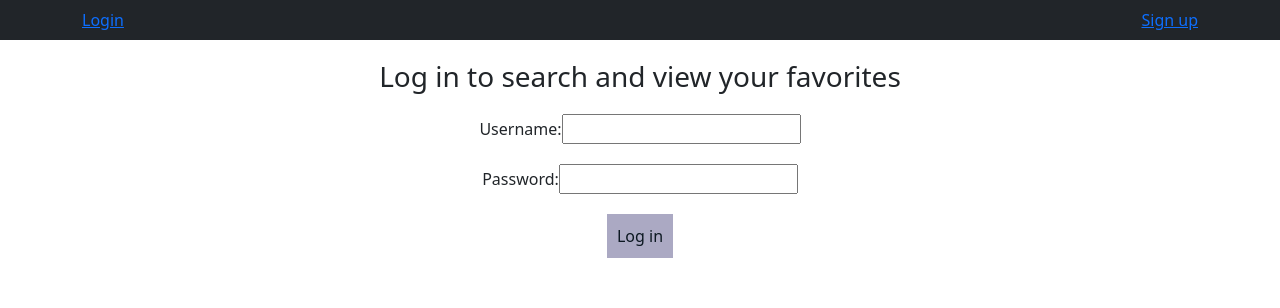
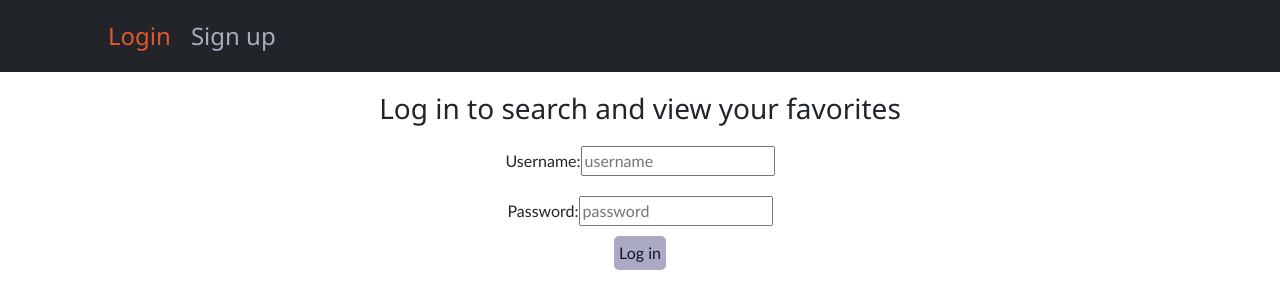
Before and after one commit to sophienewell/art-finder, a React (Create React App) app: page /login in a window 1280 px wide. Shown: the top 308 px of the page. Built offline with nearby package versions, Linux system fonts and the light colour scheme; no server answers.

Commit message:
adds bootstrap

```diff
--- a/package.json
+++ b/package.json
@@ -9,6 +9,7 @@
     "@testing-library/user-event": "^13.5.0",
     "bcrypt": "^5.0.1",
     "bootstrap": "^5.1.3",
+    "bootstrap-icons": "^1.8.1",
     "cookie-parser": "^1.4.6",
     "dotenv": "^16.0.0",
     "express": "^4.17.3",
--- a/src/App.css
+++ b/src/App.css
@@ -1,22 +1,30 @@
+* {
+  font-family: "Gill Sans", "Gill Sans MT", Calibri, "Trebuchet MS", sans-serif;
+}
+
 .nav {
   background-color: #0c1821;
   height: 50px;
 }
 
+.margin-right {
+  margin-right: auto;
+}
+
 .link {
-  background-color: white;
-  color: black;
+  color: #aba9c3;
   font-size: 18pt;
   margin: 10px;
   text-align: center;
+  text-decoration: none;
 }
 
 .active {
-  background-color: rgb(206, 184, 184);
-  color: black;
+  color: #e4572e;
   font-size: 18pt;
   margin: 10px;
   text-align: center;
+  text-decoration: none;
 }
 
 .text-blue {
@@ -27,11 +35,15 @@
   color: #e4572e;
 }
 
-.on-view {
+.lucida-sans {
   font-size: 10pt;
   font-weight: bold;
   font-family: "Lucida Sans", "Lucida Sans Regular", "Lucida Grande",
     "Lucida Sans Unicode", Geneva, Verdana, sans-serif;
+}
+
+.segoe {
+  font-family: "Segoe UI", Tahoma, Geneva, Verdana, sans-serif;
 }
 
 .height-200 {
@@ -69,14 +81,15 @@ button {
   display: inline-block;
   border: none;
   transition-duration: 0.4s;
-  padding: 10px;
+  padding: 5px;
   cursor: pointer;
-  border-radius: 5px;
 }
 
 .button-black {
   background-color: #0c1821;
   color: white;
+  border-radius: 5px;
+  margin: 10px;
 }
 
 .button-black:hover {
@@ -87,6 +100,8 @@ button {
 .button-lpurple {
   background-color: #aba9c3;
   color: #0c1821;
+  border-radius: 5px;
+  margin: 10px;
 }
 
 .button-lpurple:hover {
--- a/src/App.js
+++ b/src/App.js
@@ -16,6 +16,7 @@ import { connect } from "react-redux";
 import { setFavorites, setUser } from "./redux/actions";
 import useAPI from "./hooks/useAPI";
 import "bootstrap/dist/css/bootstrap.min.css";
+import "bootstrap-icons/font/bootstrap-icons.css";
 
 function App({ setFavorites, user, setUser }) {
   const { favesByUserId, verify } = useAPI();
--- a/src/components/ArtDisplay.jsx
+++ b/src/components/ArtDisplay.jsx
@@ -7,27 +7,24 @@ function ArtDisplay({ art, addFavorite, removeFavorite, isFavorite }) {
         src={`https://www.artic.edu/iiif/2/${art.imageId}/full/843,/0/default.jpg`}
         className="height-200"
       />
-      <h3>{art.title}</h3>
-      <h5 className="text-blue">
+      <h4>{art.title}</h4>
+      <h6 className="text-blue">
         {art.artist}
         <br />
         {art.date}
-      </h5>
-      <div className="on-view text-red">
+      </h6>
+      <div className="lucida-sans text-red">
         {art.onView && "Currently on View!"}
       </div>
       <div className="on-view">{art.onView && art.gallery}</div>
       {!isFavorite && (
-        <button
-          className="margin-20 fave-button :hover"
-          onClick={() => addFavorite(art)}
-        >
+        <button className="button-black" onClick={() => addFavorite(art)}>
           Add Favorite
         </button>
       )}
       {isFavorite && (
         <button
-          className="margin-20 fave-button"
+          className="button-black"
           onClick={() => removeFavorite(art.art_id)}
         >
           Remove Favorite
--- a/src/components/FavoritesPage.jsx
+++ b/src/components/FavoritesPage.jsx
@@ -17,7 +17,7 @@ function FavoritesPage({ favorites, remove, user }) {
   );
   return (
     <div>
-      <h3>Here are your favorites, {user.username}</h3>
+      <h3 className="center segoe">Here are your favorites, {user.username}</h3>
       <div className="flex-container">
         {favorites.map((val) => (
           <ArtDisplay
--- a/src/components/LoginPage.jsx
+++ b/src/components/LoginPage.jsx
@@ -34,20 +34,30 @@ function LoginPage({ setUser }) {
 
   return (
     <div className="center margin-20">
-      <h3>Log in to search and view your favorites</h3>
+      <h3 className="segoe">Log in to search and view your favorites</h3>
       <div className="center margin-20">
         <label htmlFor="username">Username:</label>
-        <input ref={usernameInput} type="text" id="username" />
+        <input
+          ref={usernameInput}
+          type="text"
+          id="username"
+          placeholder="username"
+        />
       </div>
 
       <div>
         <label htmlFor="password">Password:</label>
-        <input ref={passwordInput} type="password" id="password" />
+        <input
+          ref={passwordInput}
+          type="password"
+          id="password"
+          placeholder="password"
+        />
       </div>
-      <button className="margin-20 button-lpurple" onClick={handleLogin}>
+      <button className="button-lpurple" onClick={handleLogin}>
         Log in
       </button>
-      <h3 className="text-red">{err}</h3>
+      <h4 className="text-red">{err}</h4>
     </div>
   );
 }
--- a/src/components/Menu.jsx
+++ b/src/components/Menu.jsx
@@ -3,18 +3,20 @@ import { NavLink } from "react-router-dom";
 import { connect } from "react-redux";
 import { clearArts, clearUser } from "../redux/actions";
 import useAPI from "../hooks/useAPI";
-import { Navbar, Container } from "react-bootstrap";
+import { Navbar, Container, Nav } from "react-bootstrap";
 
 function Menu({ activeUser, clearArts, clearUser }) {
   const { logout } = useAPI();
   return (
     <Navbar bg="dark" variant="dark">
       <Container>
+        <i class="bi bi-palette"></i>
+        <Nav className="margin-right">
           {!activeUser && (
             <>
               <NavLink
                 className={({ isActive }) =>
-                (isActive ? "active" : "link") + "col-4"
+                  (isActive ? "active" : "link") + " segoe"
                 }
                 to="login"
               >
@@ -22,7 +24,7 @@ function Menu({ activeUser, clearArts, clearUser }) {
               </NavLink>
               <NavLink
                 className={({ isActive }) =>
-                (isActive ? "active" : "link") + "col-4"
+                  (isActive ? "active" : "link") + " segoe"
                 }
                 to="signup"
               >
@@ -34,7 +36,7 @@ function Menu({ activeUser, clearArts, clearUser }) {
             <>
               <NavLink
                 className={({ isActive }) =>
-                (isActive ? "active" : "link") + "col-4"
+                  (isActive ? "active" : "link") + " segoe"
                 }
                 to="search"
               >
@@ -42,7 +44,7 @@ function Menu({ activeUser, clearArts, clearUser }) {
               </NavLink>
               <NavLink
                 className={({ isActive }) =>
-                (isActive ? "active" : "link") + "col-4"
+                  (isActive ? "active" : "link") + " segoe"
                 }
                 to="favorites"
               >
@@ -50,7 +52,7 @@ function Menu({ activeUser, clearArts, clearUser }) {
               </NavLink>
               <NavLink
                 className={({ isActive }) =>
-                (isActive ? "active" : "link") + "col-4"
+                  (isActive ? "active" : "link") + " segoe"
                 }
                 to="login"
                 onClick={async () => {
@@ -63,6 +65,7 @@ function Menu({ activeUser, clearArts, clearUser }) {
               </NavLink>
             </>
           )}
+        </Nav>
       </Container>
     </Navbar>
   );
--- a/src/components/SearchPage.jsx
+++ b/src/components/SearchPage.jsx
@@ -48,11 +48,11 @@ function SearchPage({ user, favorites, add, remove, setSearch, search }) {
 
   return (
     <div>
-      <h2> Welcome, {user.username}</h2>
+      <h2 className="center segoe"> Welcome, {user.username}</h2>
       <div className="center margin-20">
         <input id="query" placeholder="search here" ref={searchInput} />
         <button
-          className="margin-20"
+          className="button-lpurple"
           onClick={() => {
             setQuery(searchInput.current.value);
           }}
--- a/src/components/SignUpPage.jsx
+++ b/src/components/SignUpPage.jsx
@@ -29,7 +29,7 @@ function SignUpPage() {
   }, []);
 
   return (
-    <div className="center margin-20">
+    <div className="center margin-20 segoe">
       <h3>Choose a username and password</h3>
       <div className="center margin-20">
         <label htmlFor="username">Username:</label>
@@ -43,7 +43,7 @@ function SignUpPage() {
       <button className="margin-20 button-lpurple" onClick={handleSignup}>
         Sign up
       </button>
-      <h3 className="text-red">{err}</h3>
+      <h4 className="text-red">{err}</h4>
     </div>
   );
 }
```
Also changed, not shown: 1 other file (tests, documents, lock files or other folders). Lines whose indentation alone changed are shown as unchanged.
